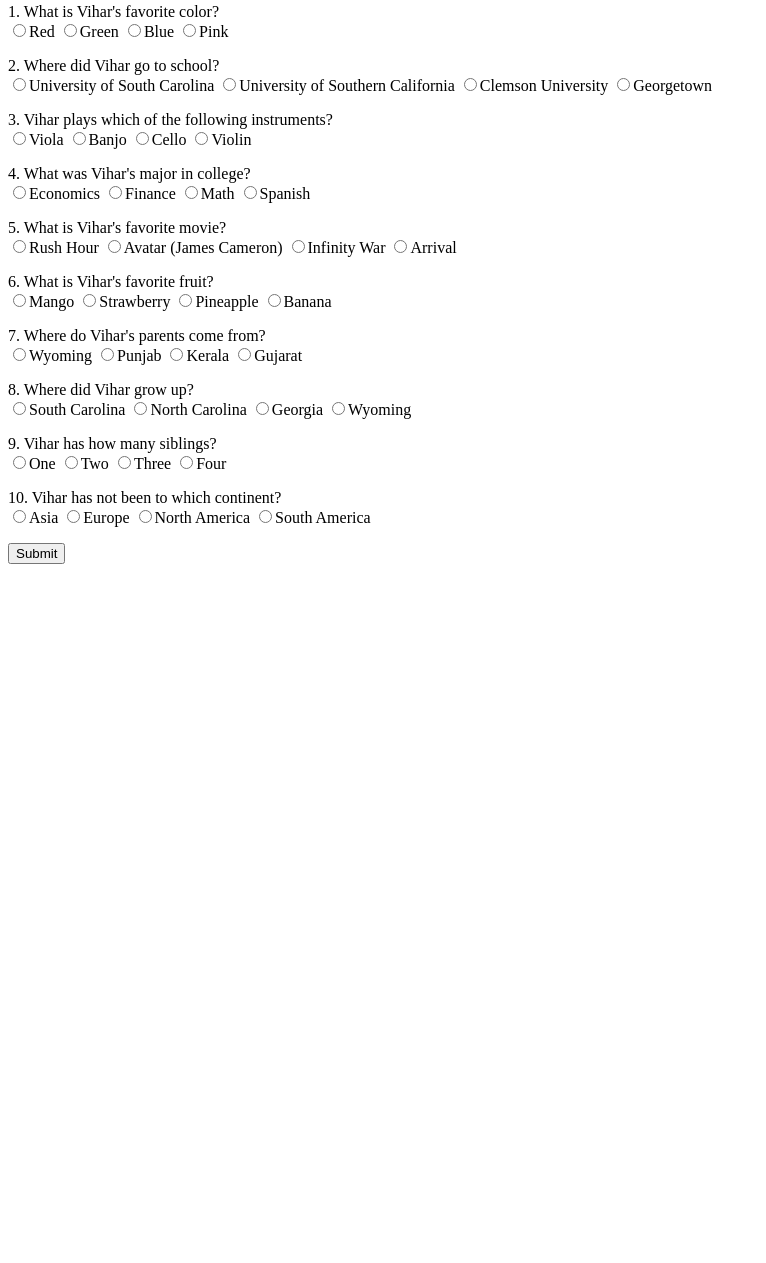
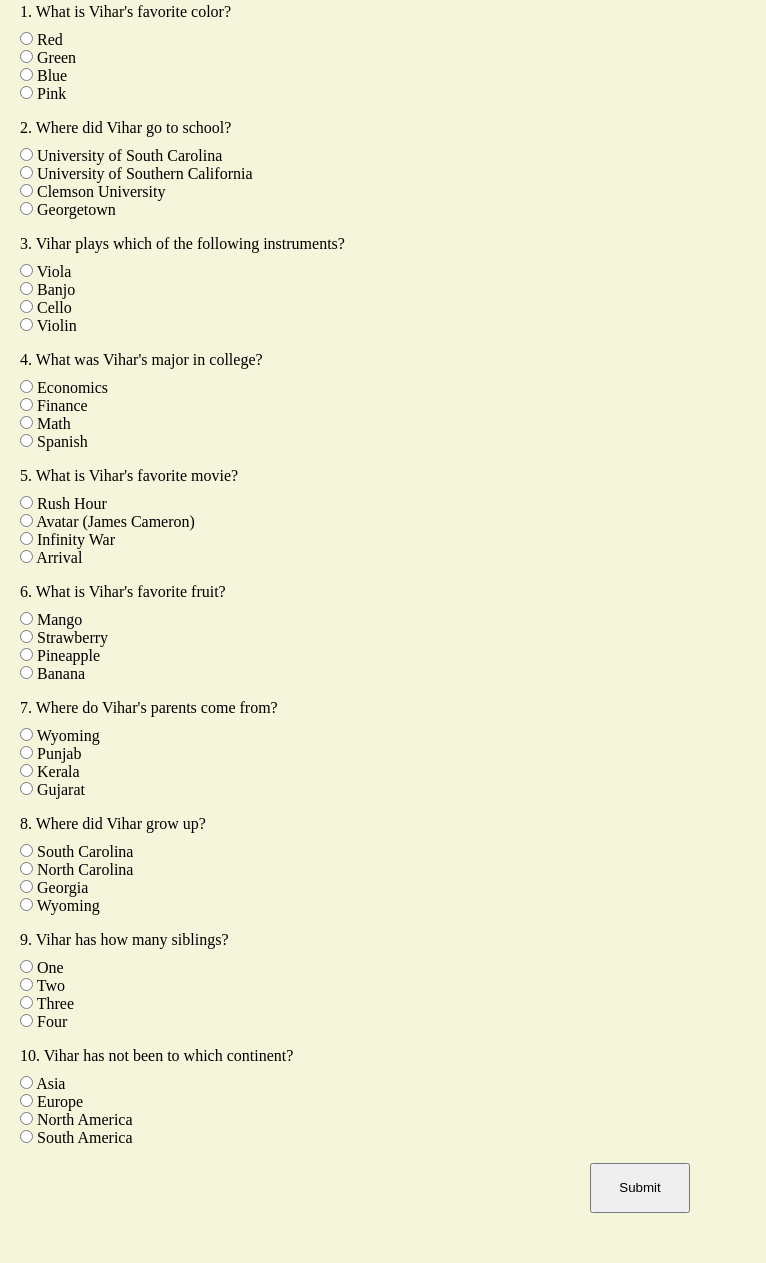
Before and after one commit to vmdalal47/quiz-about-me, a plain HTML site: page index.html in a window 1280 px wide. Shown: the part 77-1340 px from the top of the page, without its empty margins (0-766 px from the left). Before the commit the page ends 800 px from the top, so only its background shows below. Drawn offline with Linux system fonts and the light colour scheme.

Commit message:
added stylings and additional semantic html

```diff
--- a/index.html
+++ b/index.html
@@ -4,6 +4,7 @@
     <title>Quiz About Vihar</title>
     <meta charset="utf-8" />
     <meta name="viewport" content="width=device-width, initial-scale=1.0" />
+    <link rel="stylesheet" href="styles.css" />
   </head>
   <body>
     <header>
@@ -13,85 +14,264 @@
       <form id="questions" method="post">
         <div class="question-container" id="question-one-container">
           <div class="question" id="question-one">1. What is Vihar's favorite color?</div>
-            <input type="radio" name="question-one-option" class="answer-choice incorrect-answer">Red</input>
-            <input type="radio" name="question-one-option" class="answer-choice correct-answer">Green</input>
-            <input type="radio" name="question-one-option" class="answer-choice incorrect-answer">Blue</input>
-            <input type="radio" name="question-one-option" class="answer-choice incorrect-answer">Pink</input>
+            <div class="question-options">
+              <div>
+                <input id="q1-opt1" type="radio" name="question-one-option" class="answer-choice incorrect-answer">
+                  <label for="q1-opt1">Red</label>
+                </input></div>
+              <div>
+                <input id="q1-opt2" type="radio" name="question-one-option" class="answer-choice correct-answer">
+                  <label for="q1-opt2">Green</label>
+                </input>
+              </div>
+              <div>
+                <input id="q1-opt3" type="radio" name="question-one-option" class="answer-choice incorrect-answer">
+                  <label for="q1-opt3">Blue</label>
+                </input>
+              </div>
+              <div>
+                <input id="q1-opt4" type="radio" name="question-one-option" class="answer-choice incorrect-answer">
+                  <label for="q1-opt4">Pink</label>
+                </input>
+              </div>
+            </div>
             <p id="question-one-response" class="response"></p>
         </div>
         <div class="question-container" id="question-two-container">
           <div class="question" id="question-two">2. Where did Vihar go to school?</div>
-            <input type="radio" name="question-two-option" class="answer-choice correct-answer">University of South Carolina</input>
-            <input type="radio" name="question-two-option" class="answer-choice incorrect-answer">University of Southern California</input>
-            <input type="radio" name="question-two-option" class="answer-choice incorrect-answer">Clemson University</input>
-            <input type="radio" name="question-two-option" class="answer-choice incorrect-answer">Georgetown</input>
+          <div class="question-options">
+            <div>
+              <input id="q2-opt1" type="radio" name="question-two-option" class="answer-choice correct-answer">
+                <label for="q2-opt1">University of South Carolina</label>
+              </input>
+            </div>
+            <div>
+              <input id="q2-opt2" type="radio" name="question-two-option" class="answer-choice incorrect-answer">
+                <label for="q2-opt2">University of Southern California</label>
+              </input>
+            </div>
+            <div>
+              <input id="q2-opt3" type="radio" name="question-two-option" class="answer-choice incorrect-answer">
+                <label for="q2-opt3">Clemson University</label>
+              </input>
+            </div>
+            <div>
+              <input id="q2-opt4" type="radio" name="question-two-option" class="answer-choice incorrect-answer">
+                <label for="q2-opt4">Georgetown</label>
+              </input>
+            </div>
+          </div>
             <p id="question-two-response" class="response"></p>
         </div>
         <div class="question-container" id="question-three-container">
           <div class="question" id="question-three">3. Vihar plays which of the following instruments?</div>
-            <input type="radio" name="question-three-option" class="answer-choice incorrect-answer">Viola</input>
-            <input type="radio" name="question-three-option" class="answer-choice incorrect-answer">Banjo</input>
-            <input type="radio" name="question-three-option" class="answer-choice correct-answer">Cello</input>
-            <input type="radio" name="question-three-option" class="answer-choice incorrect-answer">Violin</input>
+          <div class="question-options">
+            <div>
+              <input id="q3-opt1" type="radio" name="question-three-option" class="answer-choice incorrect-answer">
+                <label for="q3-opt1">Viola</label>
+              </input>
+            </div>
+            <div>
+              <input id="q3-opt2" type="radio" name="question-three-option" class="answer-choice incorrect-answer">
+                <label for="q3-opt2">Banjo</label>
+              </input>
+            </div>
+            <div>
+              <input id="q3-opt3" type="radio" name="question-three-option" class="answer-choice correct-answer">
+                <label for="q3-opt3">Cello</label>
+              </input>
+            </div>
+            <div>
+              <input id="q3-opt4" type="radio" name="question-three-option" class="answer-choice incorrect-answer">
+                <label for="q3-opt4">Violin</label>
+              </input>
+            </div>
             <p id="question-three-response" class="response"></p>
+          </div>
         </div>
         <div class="question-container" id="question-four-container">
           <div class="question" id="question-four">4. What was Vihar's major in college?</div>
-            <input type="radio" name="question-four-option" class="answer-choice incorrect-answer">Economics</input>
-            <input type="radio" name="question-four-option" class="answer-choice correct-answer">Finance</input>
-            <input type="radio" name="question-four-option" class="answer-choice incorrect-answer">Math</input>
-            <input type="radio" name="question-four-option" class="answer-choice incorrect-answer">Spanish</input>
+          <div class="question-options">
+            <div>
+              <input id="q4-opt1" type="radio" name="question-four-option" class="answer-choice incorrect-answer">
+                <label for="q4-opt1">Economics</label>
+              </input>
+            </div>
+            <div>
+              <input id="q4-opt2" type="radio" name="question-four-option" class="answer-choice correct-answer">
+                <label for="q4-opt2">Finance</label>
+              </input>
+            </div>
+            <div>
+              <input id="q4-opt3" type="radio" name="question-four-option" class="answer-choice incorrect-answer">
+                <label for="q4-opt3">Math</label>
+              </input>
+            </div>
+            <div>
+              <input id="q4-opt4" type="radio" name="question-four-option" class="answer-choice incorrect-answer">
+                <label for="q4-opt4">Spanish</label>
+              </input>
+            </div>
             <p id="question-four-response" class="response"></p>
+          </div>
         </div>
         <div class="question-container" id="question-five-container">
           <div class="question" id="question-five">5. What is Vihar's favorite movie?</div>
-            <input type="radio" name="question-five-option" class="answer-choice incorrect-answer">Rush Hour</input>
-            <input type="radio" name="question-five-option" class="answer-choice correct-answer">Avatar (James Cameron)</input>
-            <input type="radio" name="question-five-option" class="answer-choice incorrect-answer">Infinity War</input>
-            <input type="radio" name="question-five-option" class="answer-choice incorrect-answer">Arrival</input>
+          <div class="question-options">
+            <div>
+              <input id="q5-opt1" type="radio" name="question-five-option" class="answer-choice incorrect-answer">
+                <label for="q5-opt1">Rush Hour</label>
+              </input>
+            </div>
+            <div>
+              <input id="q5-opt2" type="radio" name="question-five-option" class="answer-choice correct-answer">
+                <label for="q5-opt2">Avatar (James Cameron)</label>
+              </input>
+            </div>
+            <div>
+              <input id="q5-opt3" type="radio" name="question-five-option" class="answer-choice incorrect-answer">
+                <label for="q5-opt3">Infinity War</label>
+              </input>
+            </div>
+            <div>
+              <input id="q5-opt4" type="radio" name="question-five-option" class="answer-choice incorrect-answer">
+                <label for="q5-opt4">Arrival</label>
+              </input>
+            </div>
             <p id="question-five-response" class="response"></p>
+          </div>
         </div>
         <div class="question-container" id="question-six-container">
           <div class="question" id="question-six">6. What is Vihar's favorite fruit?</div>
-            <input type="radio" name="question-six-option" class="answer-choice correct-answer">Mango</input>
-            <input type="radio" name="question-six-option" class="answer-choice incorrect-answer">Strawberry</input>
-            <input type="radio" name="question-six-option" class="answer-choice incorrect-answer">Pineapple</input>
-            <input type="radio" name="question-six-option" class="answer-choice incorrect-answer">Banana</input>
+          <div class="question-options">
+            <div>
+              <input id="q6-opt1" type="radio" name="question-six-option" class="answer-choice correct-answer">
+                <label for="q6-opt1">Mango</label>
+              </input>
+            </div>
+            <div>
+              <input id="q6-opt2" type="radio" name="question-six-option" class="answer-choice incorrect-answer">
+                <label for="q6-opt2">Strawberry</label>
+              </input>
+            </div>
+            <div>
+              <input id="q6-opt3" type="radio" name="question-six-option" class="answer-choice incorrect-answer">
+                <label for="q6-opt3">Pineapple</label>
+              </input>
+            </div>
+            <div>
+              <input id="q6-opt4" type="radio" name="question-six-option" class="answer-choice incorrect-answer">
+                <label for="q6-opt4">Banana</label>
+              </input>
+            </div>
             <p id="question-six-response" class="response"></p>
+          </div>
         </div>
         <div class="question-container" id="question-seven-container">
           <div class="question" id="question-seven">7. Where do Vihar's parents come from?</div>
-            <input type="radio" name="question-seven-option" class="answer-choice incorrect-answer">Wyoming</input>
-            <input type="radio" name="question-seven-option" class="answer-choice incorrect-answer">Punjab</input>
-            <input type="radio" name="question-seven-option" class="answer-choice incorrect-answer">Kerala</input>
-            <input type="radio" name="question-seven-option" class="answer-choice correct-answer">Gujarat</input>
+          <div class="question-options">
+            <div>
+              <input id="q7-opt1" type="radio" name="question-seven-option" class="answer-choice incorrect-answer">
+                <label for="q7-opt1">Wyoming</label>
+              </input>
+            </div>
+            <div>
+              <input id="q7-opt2" type="radio" name="question-seven-option" class="answer-choice incorrect-answer">
+                <label for="q7-opt2">Punjab</label>
+              </input>
+            </div>
+            <div>
+              <input id="q7-opt3" type="radio" name="question-seven-option" class="answer-choice incorrect-answer">
+                <label for="q7-opt3">Kerala</label>
+              </input>
+            </div>
+            <div>
+              <input id="q7-opt4" type="radio" name="question-seven-option" class="answer-choice correct-answer">
+                <label for="q7-opt4">Gujarat</label>
+              </input>
+            </div>
             <p id="question-seven-response" class="response"></p>
+          </div>
         </div>
         <div class="question-container" id="question-eight-container">
           <div class="question" id="question-eight">8. Where did Vihar grow up?</div>
-            <input type="radio" name="question-eight-option" class="answer-choice correct-answer">South Carolina</input>
-            <input type="radio" name="question-eight-option" class="answer-choice incorrect-answer">North Carolina</input>
-            <input type="radio" name="question-eight-option" class="answer-choice incorrect-answer">Georgia</input>
-            <input type="radio" name="question-eight-option" class="answer-choice incorrect-answer">Wyoming</input>
+          <div class="question-options">
+            <div>
+              <input id="q8-opt1" type="radio" name="question-eight-option" class="answer-choice correct-answer">
+                <label for="q8-opt1">South Carolina</label>
+              </input>
+            </div>
+            <div>
+              <input id="q8-opt2" type="radio" name="question-eight-option" class="answer-choice incorrect-answer">
+                <label for="q8-opt2">North Carolina</label>
+              </input>
+            </div>
+            <div>
+              <input id="q8-opt3" type="radio" name="question-eight-option" class="answer-choice incorrect-answer">
+                <label for="q8-opt3">Georgia</label>
+              </input>
+            </div>
+            <div>
+              <input id="q8-opt4" type="radio" name="question-eight-option" class="answer-choice incorrect-answer">
+                <label for="q8-opt4">Wyoming</label>
+              </input>
+            </div>
             <p id="question-eight-response" class="response"></p>
+          </div>
         </div>
         <div class="question-container" id="question-nine-container">
           <div class="question" id="question-nine">9. Vihar has how many siblings?</div>
-            <input type="radio" name="question-nine-option" class="answer-choice incorrect-answer">One</input>
-            <input type="radio" name="question-nine-option" class="answer-choice correct-answer">Two</input>
-            <input type="radio" name="question-nine-option" class="answer-choice incorrect-answer">Three</input>
-            <input type="radio" name="question-nine-option" class="answer-choice incorrect-answer">Four</input>
+          <div class="question-options">
+            <div>
+              <input id="q9-opt1" type="radio" name="question-nine-option" class="answer-choice incorrect-answer">
+                <label for="q9-opt1">One</label>
+              </input>
+            </div>
+            <div>
+              <input id="q9-opt2" type="radio" name="question-nine-option" class="answer-choice correct-answer">
+                <label for="q9-opt2">Two</label>
+              </input>
+            </div>
+            <div>
+              <input id="q9-opt3" type="radio" name="question-nine-option" class="answer-choice correct-answer">
+                <label for="q9-opt3">Three</label>
+              </input>
+            </div>
+            <div>
+              <input id="q9-opt4" type="radio" name="question-nine-option" class="answer-choice incorrect-answer">
+                <label for="q9-opt4">Four</label>
+              </input>
+            </div>
             <p id="question-nine-response" class="response"></p>
+          </div>
         </div>
         <div class="question-container" id="question-ten-container">
           <div class="question" id="question-nine">10. Vihar has not been to which continent?</div>
-            <input type="radio" name="question-ten-option" class="answer-choice incorrect-answer">Asia</input>
-            <input type="radio" name="question-ten-option" class="answer-choice incorrect-answer">Europe</input>
-            <input type="radio" name="question-ten-option" class="answer-choice incorrect-answer">North America</input>
-            <input type="radio" name="question-ten-option" class="answer-choice correct-answer">South America</input>
+          <div class="question-options">
+            <div>
+              <input id="q10-opt1" type="radio" name="question-ten-option" class="answer-choice incorrect-answer">
+                <label for="q10-opt1">Asia</label>
+              </input>
+            </div>
+            <div>
+              <input id="q10-opt2" type="radio" name="question-ten-option" class="answer-choice incorrect-answer">
+                <label for="q10-opt2">Europe</label>
+              </input>
+            </div>
+            <div>
+              <input id="q10-opt3" type="radio" name="question-ten-option" class="answer-choice incorrect-answer">
+                <label for="q10-opt3">North America</label>
+              </input>
+            </div>
+            <div>
+              <input id="q10-opt4" type="radio" name="question-ten-option" class="answer-choice correct-answer">
+                <label for="q10-opt4">South America</label>
+              </input>
+            </div>
             <p id="question-ten-response" class="response"></p>
+          </div>
         </div>
-        <input type="button" value="Submit" id="submit-button"></input>
+        <div id="submit-container"><input type="button" value="Submit" id="submit-button"></input></div>
       </form>
     </main>
     <script src="app.js" charset="utf-8"></script>
--- /dev/null
+++ b/styles.css
@@ -0,0 +1,33 @@
+body {
+  margin: 0;
+  padding: 0;
+  background-color: beige;
+}
+
+h1 {
+  text-align: center;
+}
+
+.question-container {
+  margin: 0 0 0 20px;
+}
+
+.question-options {
+  margin-top: 10px;
+}
+
+.answer-choice {
+  display: inline-block;
+  margin: 0 0 0 0;
+}
+
+#submit-button {
+  height: 50px;
+  width: 100px;
+
+}
+
+#submit-container {
+  text-align: center;
+  padding-bottom: 50px;
+}
```
